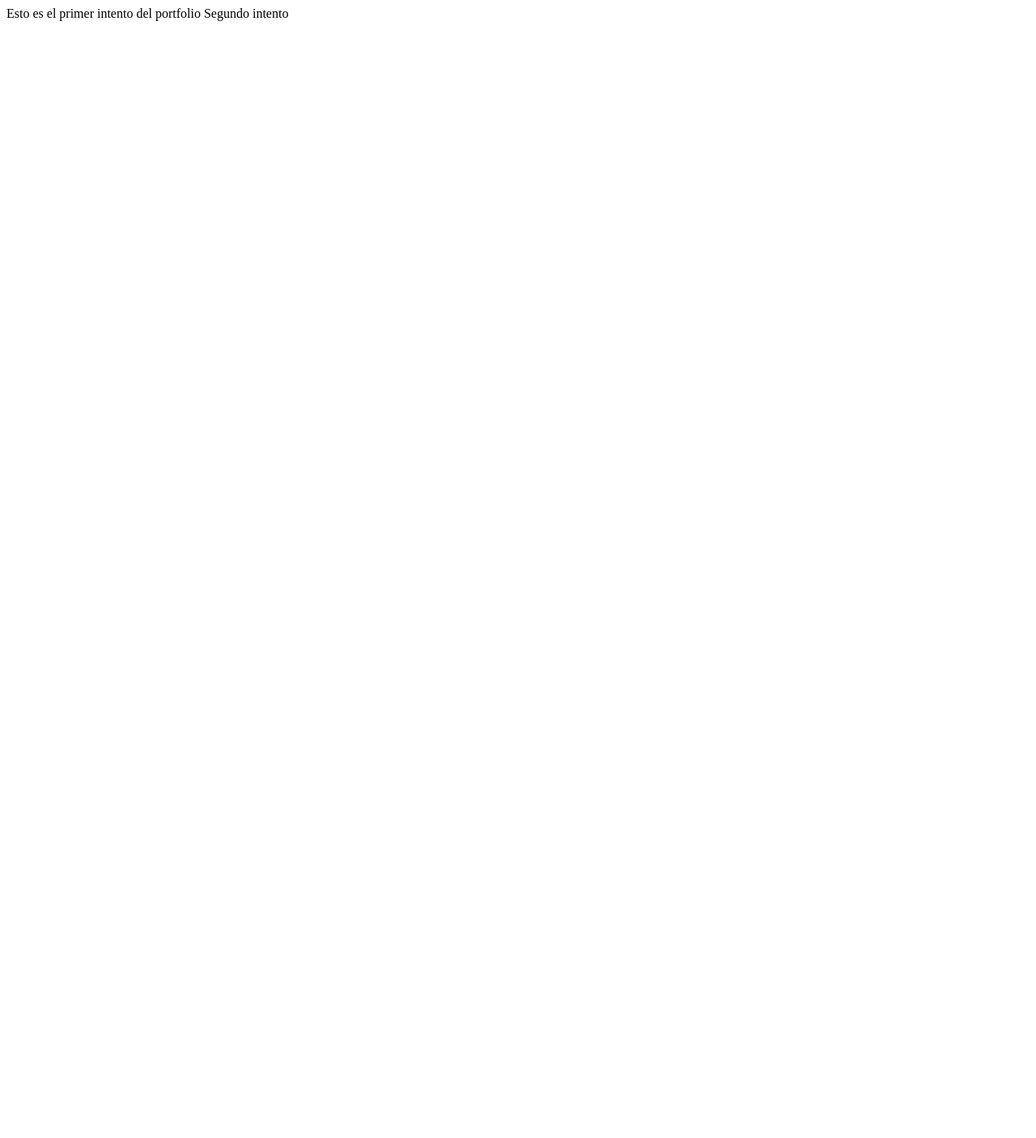
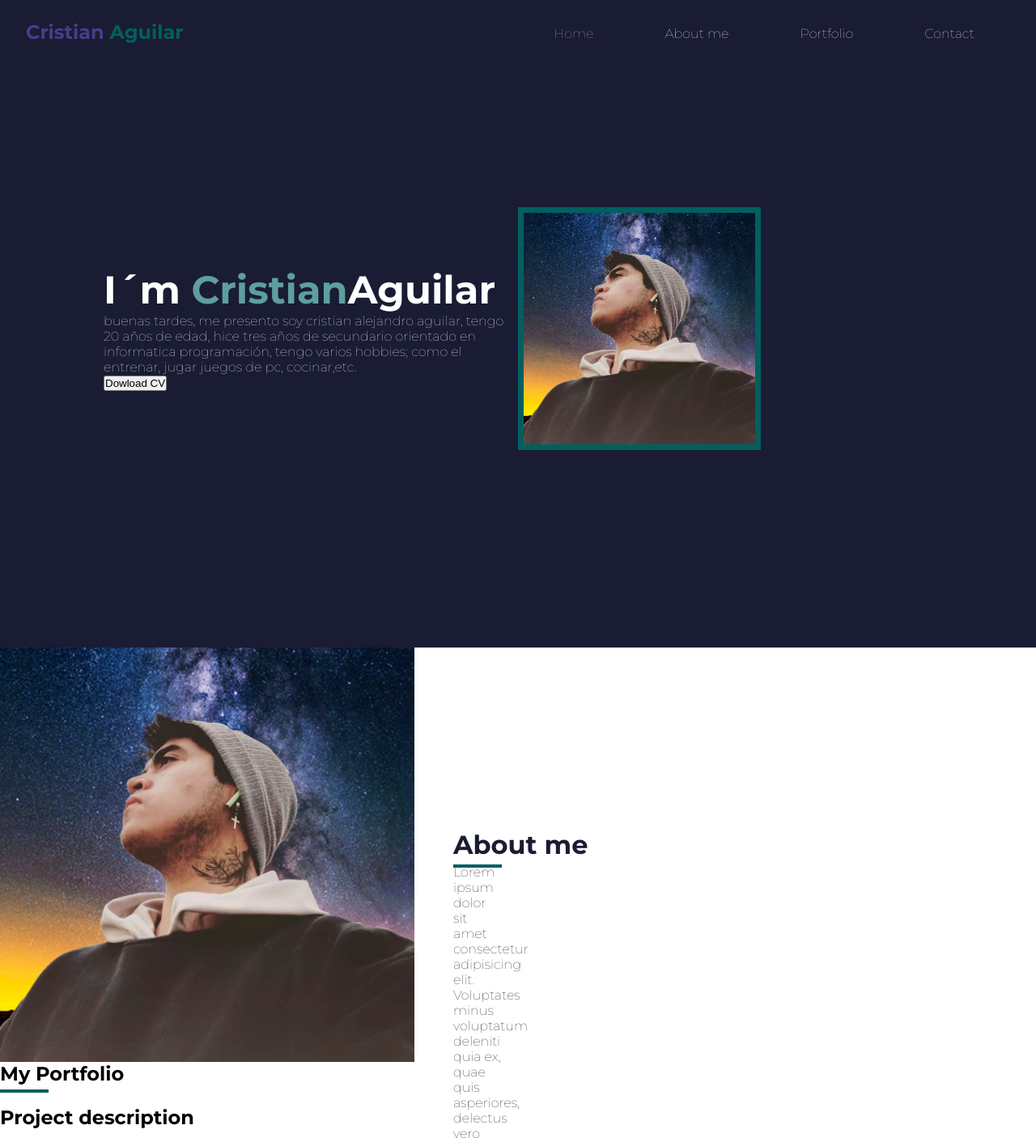
Before and after one commit to CristianAguilarAlejandro/PortFolio-FrontEnd, a plain HTML site: page index.html in a window 1280 px wide. Shown: the top 1406 px of the page at 81% size. Before the commit the page ends 800 px from the top, so only its background shows below. Drawn offline with Linux system fonts and the light colour scheme.

Commit message:
Maquetado

```diff
--- /dev/null
+++ b/css/styles.css
@@ -0,0 +1,116 @@
+@import url('https://fonts.googleapis.com/css2?family=Montserrat:wght@100;700&display=swap');
+
+* {
+  margin: 0;
+  padding: 0;
+  box-sizing: border-box;
+}
+
+body {
+  font-family: 'Montserrat', sans-serif;
+  overflow-x: hidden;
+}
+.wrapper {
+  width: 100vw;
+  height: 100vh;
+  background-color:#191c32;
+  color:#fff;
+}
+.navbar{
+  display: flex;
+  justify-content: space-between;
+  padding: 2em;
+}
+.brand{
+  margin-top: -7px;
+}
+.brand{
+  color: darkslateblue;
+}
+.brand span{
+  color: rgb(2, 95, 95);
+
+}
+.menu{
+  display: flex;
+  width: 50%;
+  justify-content: space-around;
+}
+.menu li{
+  list-style: none;
+}
+.menu a{
+  color:#fff;
+  text-decoration: none;
+  padding: 10px 20px;
+}
+.menu a:hover {
+  background-color: cadetblue;
+  color:#191c32;
+  transiion: ease-in .3s;
+
+}
+.menu .active{
+  color:darkgrey;
+}
+.main {
+  margin: 0 auto;
+  width: 80vw;
+  height: 80vh;
+  display: grid;
+  grid-template-columns: repeat(2,1fr);
+  align-items: center;
+}
+h1 {
+  font-size: 3em
+}
+span {
+  color:cadetblue;
+}
+.dowload-cv{
+  padding: 10px 20px;
+  background-color:cadetblue;
+  border: none;
+  border-radius: 20px;
+  margin-top: 10px;
+  cursor: pointer;
+  box-shadow: 1px 3px 11px -5px rgb(2, 95, 95)
+}
+.dowload-cv:hover{
+  background-color:#fff;
+  box-shadow: none;
+}
+.main img{
+  width: 300px;
+  border: 7px solid rgb(2, 95, 95)
+}
+.about {
+  display: grid;
+  grid-template-columns: repeat(10, 1fr) ;
+  width: 100vw;
+  align-items: center;
+}
+.about img{
+  width: 100%;
+  grid-column: 1/5;
+
+}
+.about-info{
+  grid-column: 5/10;
+  padding: 3em;
+}
+.about-info h2{
+  font-size: 2em;
+  color:#191c32;
+}
+.divider {
+  height: 4px;
+  width: 60px;
+  background-color: rgb(2, 95, 95);
+  margin-top: 5px;
+  margin-bottom: 1em;
+}
+
+.about p{
+  margin-bottom: 1em;
+}
--- a/index.html
+++ b/index.html
@@ -1,13 +1,67 @@
 <!DOCTYPE html>
 <html lang="en">
 <head>
-    <meta charset="UTF-8">
-    <meta http-equiv="X-UA-Compatible" content="IE=edge">
-    <meta name="viewport" content="width=device-width, initial-scale=1.0">
-    <title>Document</title>
+  <meta charset="UTF-8">
+  <meta http-equiv="X-UA-Compatible" content="IE=edge">
+  <meta name="viewport" content="width=device-width, initial-scale=1.0">
+  <title>Portfolio</title>
+  <link rel="stylesheet" href="css/styles.css">
+  <link rel="stylesheet" href="https://use.fontawesome.com/releases/v5.15.3/css/all.css" integrity="sha384-SZXxX4whJ79/gErwcOYf+zWLeJdY/qpuqC4cAa9rOGUstPomtqpuNWT9wdPEn2fk" crossorigin="anonymous">
 </head>
 <body>
-    Esto es el primer intento del portfolio
-    Segundo intento
+
+<div class="wrapper">
+<header>
+  <nav class="navbar">
+    <div class="brand">
+      <h2>Cristian <span>Aguilar</span></h2>
+    </div>
+    <ul class="menu">
+      <li ><a class="active"href="#">Home</a></li>
+      <li><a href="#">About me</a></li>
+      <li><a href="#">Portfolio</a></li>
+      <li><a href="#">Contact</a></li>
+    </ul>
+  </nav>
+</header>
+<main class="main">
+  <div class="info-content">
+    <h1>I´m <span>Cristian</span>Aguilar </h1>
+    <p>buenas tardes, me presento soy cristian alejandro aguilar, tengo 20 años de edad, hice tres años de secundario orientado en informatica programación, tengo varios hobbies; como el entrenar, jugar juegos de pc, cocinar,etc.</p>
+    <a download="" href="#">
+      <button>Dowload CV</button>
+      </a>
+  </div>
+  <img src="img/WhatsApp Image 2022-07-11 at 12.21.34 PM.jpeg">
+</main>
+</div>
+<div class="about">
+  <img src="img/WhatsApp Image 2022-07-11 at 12.21.34 PM.jpeg" alt="Cristian Alejandro retrato">
+<div class="about-info">
+  <h2>About me</h2>
+  <div class="divider">
+    <p>Lorem ipsum dolor sit amet consectetur adipisicing elit.  Voluptates minus voluptatum deleniti quia ex, quae quis asperiores, delectus vero eaque atque iure assumenda laboriosam saepe perspiciatis et odio reiciendis adipisci.</p>
+    <button class=Dowload-CV>Read more</button>
+  </div>
+  </div>
+  </div>
+  <div class="portfolio">
+    <div class="portfolio-headings">
+      <h2>
+        My Portfolio</h2>
+        <div class="divider"></div>
+    </div>
+    <div class="container">
+      <div class="card-title">
+        <h2>Project description</h2>
+      </div>
+      <div class="projects-links">
+        <a href="">
+
+        </a>
+      </div>
+
+    </div>
+  </div>
 </body>
 </html>
```
Also changed, not shown: img/2-original.png (added), img/WhatsApp Image 2022-07-11 at 12.21.34 PM.jpeg (added), img/WhatsApp Image 2022-07-11 at 12.21.34.jpg (added), img/about.png (added), img/img-opacity50.png (added), img/pexels-photo-1516680-removebg-preview.png (added), 2 other files.
